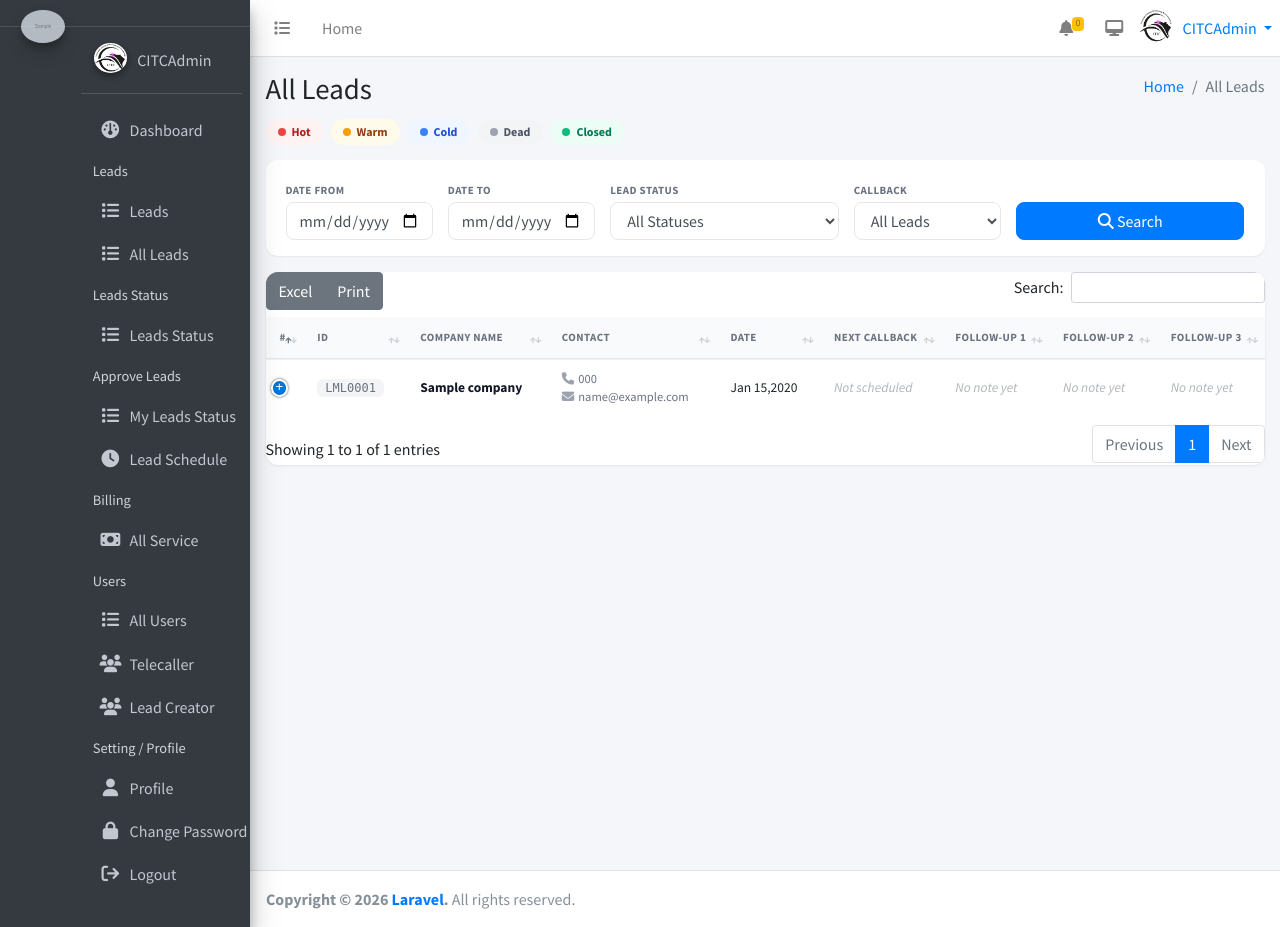
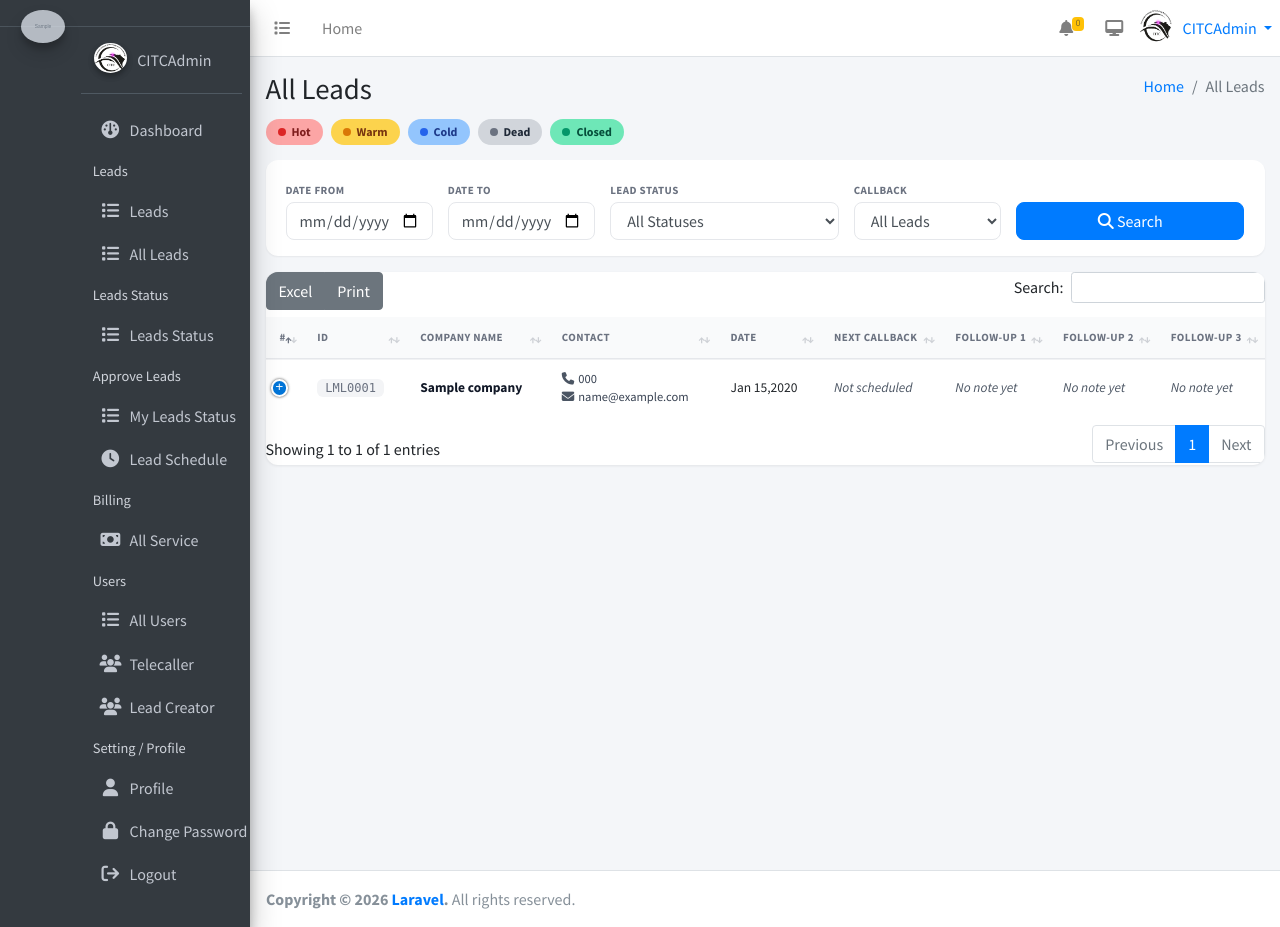
Before and after one commit to midbrainstechnologies/lms.mid-demo.co.in, a Laravel app: template resources/views/Tele/lead/allleads.blade.php in a window 1280 px wide. Run offline with Laravel 10, Linux system fonts and the light colour scheme; a user stored in the database is signed in; data comes from the database, SQL or seed files in the repository; tables that the repository leaves empty hold one stand-in row (values such as "Sample post"); the template is opened without the code that fills it: most values are stand-ins (such as "Sample title", 1, 10 or a date in 2020); grey boxes marked "Sample" are stand-in pictures; data that the repository does not hold is empty; some libraries are stand-ins or nearby versions.

Commit message:
Brighten row status colors, darken text for readability
Row background tints (and the matching legend chips) move from pale
pastels to more saturated, brighter shades, with contact/follow-up
text darkened to stay readable against them.

Co-Authored-By: Claude Sonnet 5 <noreply@anthropic.com>
Claude-Session: https://claude.ai/code/session_01KHU3ipXX6V1p9X7SNCusjd

```diff
--- a/resources/views/Tele/lead/allleads.blade.php
+++ b/resources/views/Tele/lead/allleads.blade.php
@@ -7,11 +7,11 @@
     <link rel="stylesheet" href="{{ url('asset_data/plugins/datatables-buttons/css/buttons.bootstrap4.min.css') }}">
     <style>
         :root {
-            --status-hot-bg: #fef2f2;    --status-hot-text: #b91c1c;    --status-hot-accent: #ef4444;
-            --status-warm-bg: #fffbeb;   --status-warm-text: #92400e;   --status-warm-accent: #f59e0b;
-            --status-cold-bg: #eff6ff;   --status-cold-text: #1d4ed8;   --status-cold-accent: #3b82f6;
-            --status-dead-bg: #f3f4f6;   --status-dead-text: #4b5563;   --status-dead-accent: #9ca3af;
-            --status-closed-bg: #ecfdf5; --status-closed-text: #047857; --status-closed-accent: #10b981;
+            --status-hot-bg: #fca5a5;    --status-hot-text: #7f1d1d;    --status-hot-accent: #dc2626;
+            --status-warm-bg: #fcd34d;   --status-warm-text: #78350f;   --status-warm-accent: #d97706;
+            --status-cold-bg: #93c5fd;   --status-cold-text: #1e3a8a;   --status-cold-accent: #2563eb;
+            --status-dead-bg: #d1d5db;   --status-dead-text: #1f2937;   --status-dead-accent: #6b7280;
+            --status-closed-bg: #6ee7b7; --status-closed-text: #064e3b; --status-closed-accent: #059669;
         }
 
         .leads-legend { display: flex; flex-wrap: wrap; gap: 8px; margin-top: 4px; }
@@ -77,14 +77,14 @@
             background: #f3f4f6; padding: 2px 8px; border-radius: 6px;
         }
         .lead-company { font-weight: 600; color: #111827; }
-        .lead-contact { color: #6b7280; font-size: 12.5px; }
-        .lead-contact i { width: 14px; color: #9ca3af; }
+        .lead-contact { color: #374151; font-size: 12.5px; }
+        .lead-contact i { width: 14px; color: #4b5563; }
 
         .followup-note {
             display: block; max-width: 190px; white-space: nowrap;
-            overflow: hidden; text-overflow: ellipsis; color: #374151;
+            overflow: hidden; text-overflow: ellipsis; color: #1f2937;
         }
-        .followup-note.empty { color: #b0b4bb; font-style: italic; }
+        .followup-note.empty { color: #4b5563; font-style: italic; }
 
         .callback-badge {
             display: inline-flex; align-items: center; gap: 5px;
```
